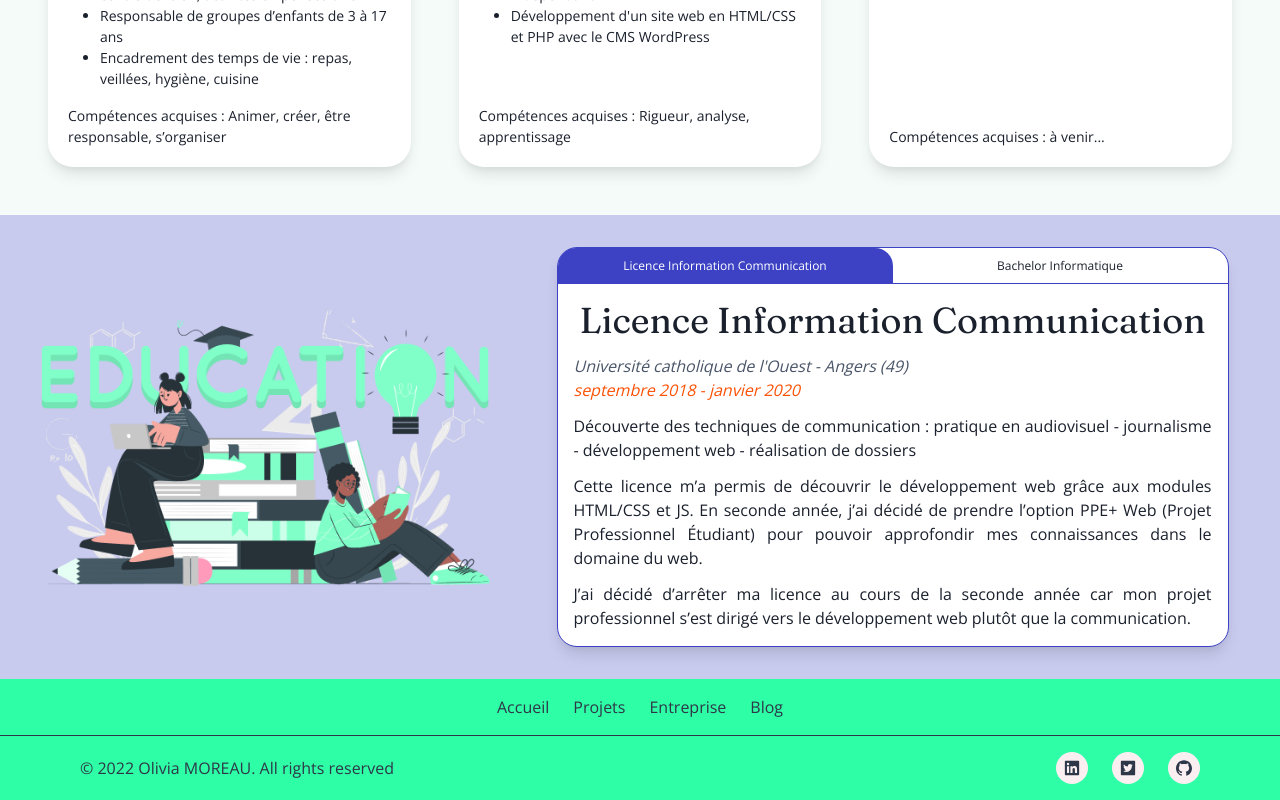
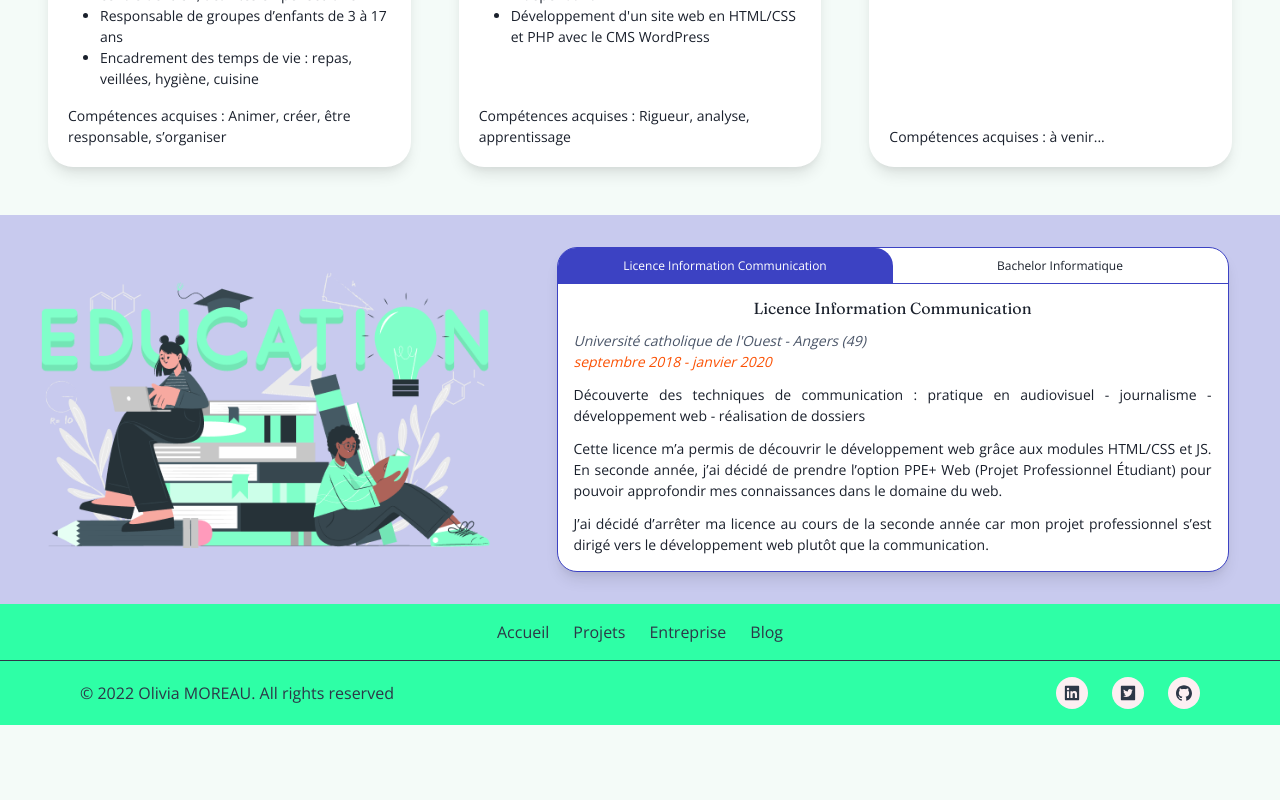
Before and after one commit to Liv44/Blog_OliviaMOREAU, a Next.js app: page / in a window 1280 px wide. Shown: the part 1278-2078 px from the top of the page. After the commit the page ends 2003 px from the top, so only its background shows below. Built offline with nearby package versions, Linux system fonts and the light colour scheme.

Commit message:
feat(fix font sizes): texts are smaller

```diff
--- a/components/pages/Home/ScolariteComponent/ScolariteCard/index.tsx
+++ b/components/pages/Home/ScolariteComponent/ScolariteCard/index.tsx
@@ -15,8 +15,8 @@ const ScolariteCard: FC<ScolariteCardProps> = ({
   descriptions,
 }) => {
   return (
-    <Flex gap={3} direction="column">
-      <Heading fontWeight={"bold"} textAlign="center">
+    <Flex gap={3} direction="column" fontSize="sm">
+      <Heading fontWeight={"bold"} as="h2" fontSize="md" textAlign="center">
         {formation}
       </Heading>
       <Flex direction={{ base: "column" }}>
```
